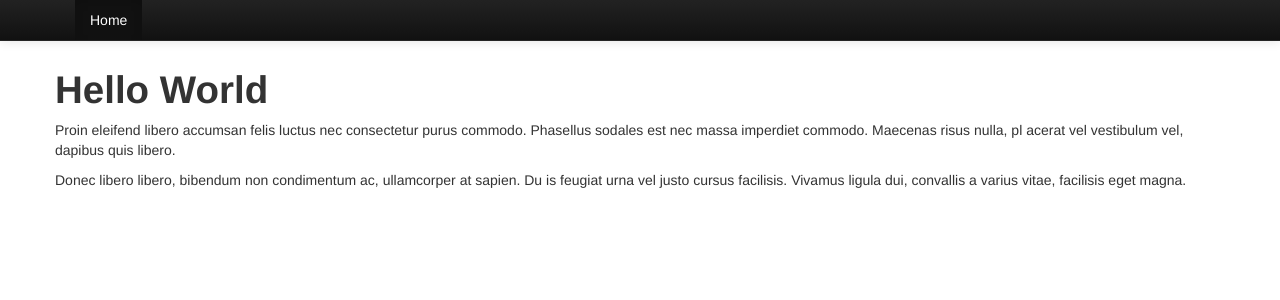
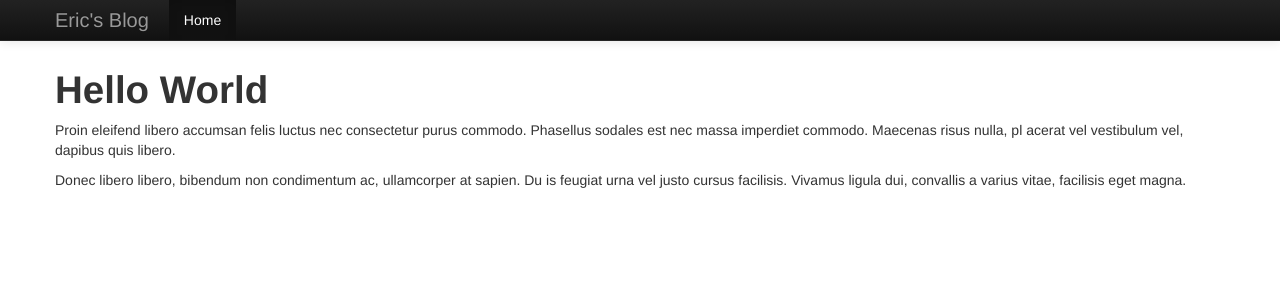
Before and after one commit to finaltry/finaltry.github.io, a Jekyll site: the page built from index.md, in a window 1280 px wide. Shown: the top 300 px of the page. Built offline with Jekyll 4.4.1, drawn with Linux system fonts in a browser that asks for light colours; Markdown is read by kramdown in place of the engine named in the settings.

Commit message:
config file

```diff
--- a/_config.yml
+++ b/_config.yml
@@ -4,6 +4,12 @@
 
 ## Configuration for Jekyll
 detach: yes
+name: "Eric's Blog"
+description: "Eric's tech notes and life memory"
+paginate: 10
+markdown: rdiscount
+permalink: pretty
+
 defaults:
   -
     scopes:
```
